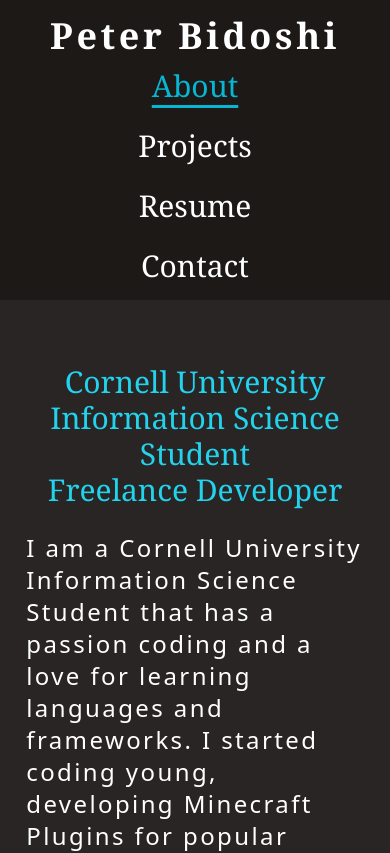
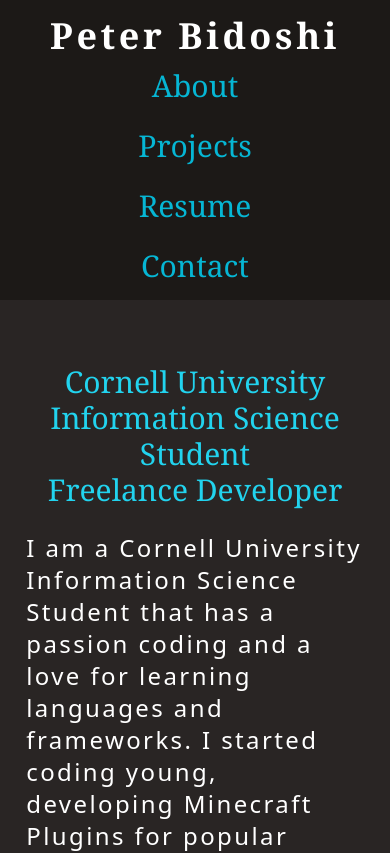
Before and after one commit to MrPeterss/personal-site-old, a Next.js app: page / in a window 390 px wide. Shown: the top 853 px of the page. Built offline with nearby package versions, Linux system fonts and the light colour scheme.

Commit message:
Update Colors

```diff
--- a/components/nav/nav_button.tsx
+++ b/components/nav/nav_button.tsx
@@ -15,9 +15,9 @@
     var toAdd = "";
 
     if (active) {
-        toAdd = activeColor +" underline underline-offset-8";
+        toAdd = "sm:" + activeColor + " sm:underline underline-offset-8";
     } else {
-        toAdd = textColor;
+        toAdd = "text-cyan-500 sm:text-white";
     }
 
     const handleClick = () => {
@@ -26,7 +26,7 @@
 
     return (
         <button onClick={handleClick}>
-            <h1 className={"font-serif text-3xl " + toAdd }>{text}</h1>
+            <h1 className={"font-serif sm text-3xl text-cyan-500 " + toAdd }>{text}</h1>
         </button>
     )
 }
```
